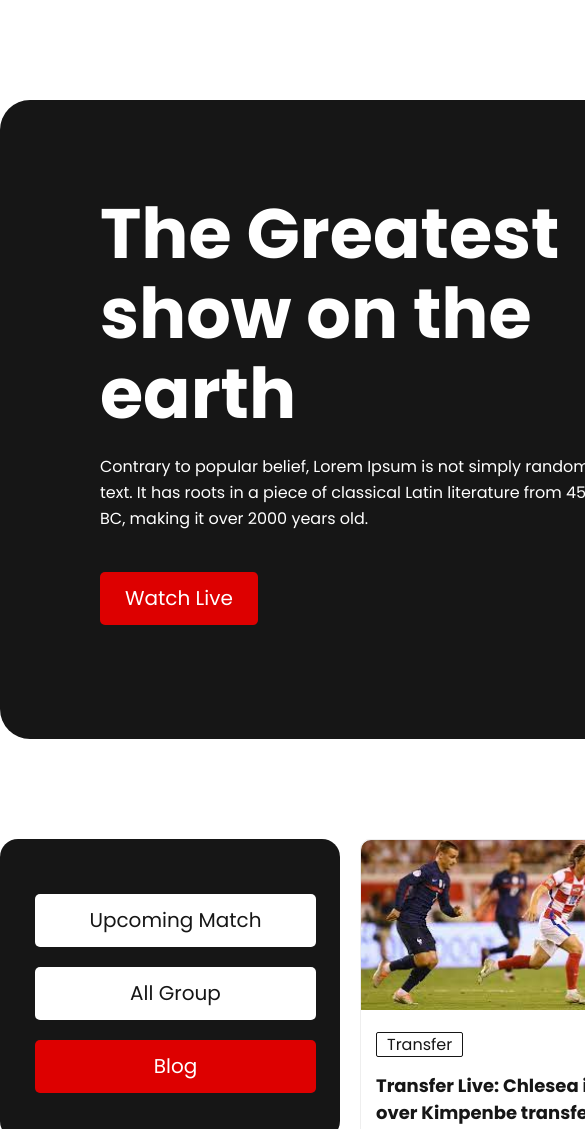
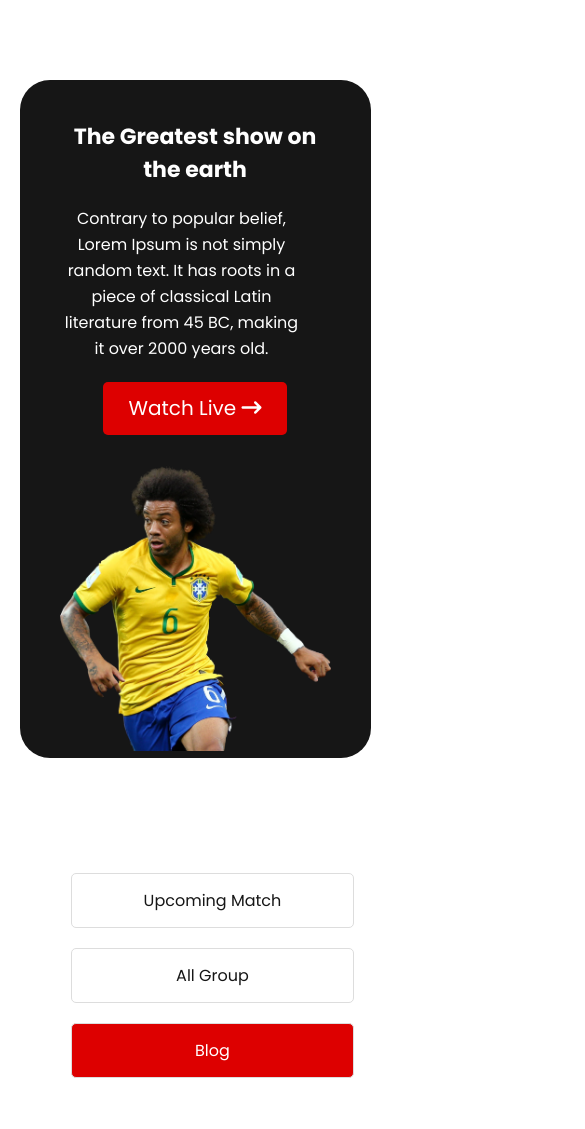
Before and after one commit to mbillah1/world-cup, a plain HTML site: page index.html in a window 390 px wide. Shown: the top 1129 px of the page, 585 px wide, since content can reach past the window. Drawn offline with Linux system fonts and the light colour scheme.

Commit message:
make responsive

```diff
--- a/index.html
+++ b/index.html
@@ -27,7 +27,9 @@
               It has roots in a piece of classical Latin literature from 45 BC,
               making it over 2000 years old.
             </p>
-            <a class="btn" href="">Watch Live</a>
+            <a class="btn" href=""
+              >Watch Live <i class="fa-solid fa-arrow-right-long"></i
+            ></a>
           </div>
           <div class="hero-thumb">
             <img src="./assets/banner-thumb.png" alt="Marcelo Vieira" />
--- a/style.css
+++ b/style.css
@@ -17,10 +17,6 @@ a {
   text-decoration: none;
 }
 
-a:hover {
-  color: var(--c-brand);
-}
-
 img {
   width: 100%;
 }
@@ -30,8 +26,8 @@ body {
 }
 
 .container {
-  width: 1320px;
-  margin: 100px auto;
+  width: 90%;
+  margin: 80px auto;
 }
 
 .btn {
@@ -46,7 +42,6 @@ body {
 }
 
 /* Hero Section  */
-
 .hero-banner {
   display: flex;
   align-items: center;
@@ -186,3 +181,78 @@ footer .footer-nav a {
   display: inline-block;
   color: #b9b9b9;
 }
+
+/* Responsive  */
+@media only screen and (max-width: 768px) {
+  .hero-banner {
+    padding: 40px;
+  }
+
+  .banner-content {
+    width: 90%;
+  }
+
+  .banner-content h1 {
+    font-size: 42px;
+    line-height: 50px;
+  }
+
+  .main-content {
+    flex-direction: column;
+  }
+
+  .main-content aside {
+    width: 90%;
+    display: flex;
+    gap: 20px;
+    justify-content: space-between;
+  }
+
+  .main-content aside a {
+    font-size: 16px;
+  }
+
+  .blog-section {
+    grid-template-columns: repeat(2, 1fr);
+  }
+}
+
+@media only screen and (max-width: 425px) {
+  .hero-banner {
+    flex-direction: column;
+    padding: 40px 40px 0px 40px;
+    text-align: center;
+  }
+
+  .hero-banner h1 {
+    font-size: 22px;
+    line-height: 33px;
+    text-align: center;
+  }
+  .banner-content {
+    width: 100%;
+  }
+
+  .main-content aside {
+    flex-direction: column;
+    background-color: unset;
+    align-items: center;
+  }
+
+  .main-content aside a {
+    border: 1px solid #ddd;
+  }
+
+  .btn {
+    margin: 0;
+    display: inline-block;
+  }
+
+  .blog-section {
+    grid-template-columns: repeat(1, 1fr);
+  }
+
+  footer .footer-nav a {
+    display: block;
+  }
+}
```
